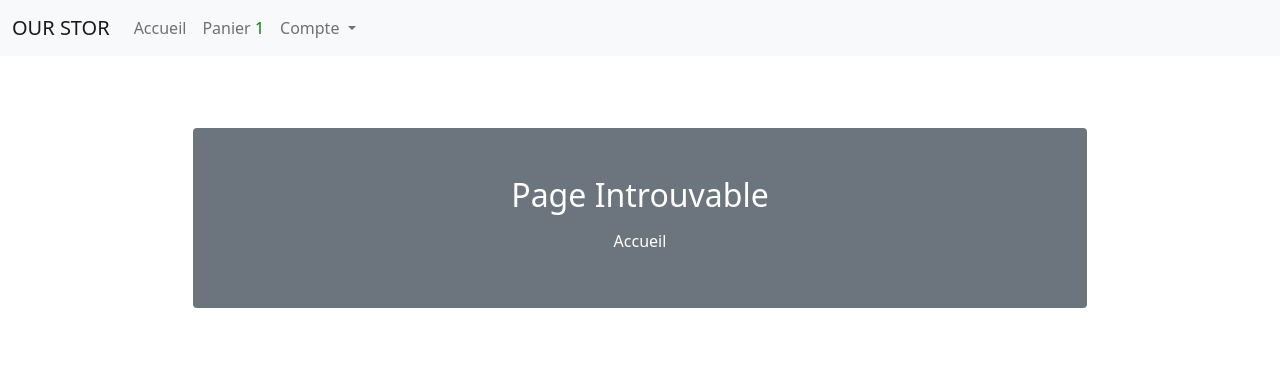
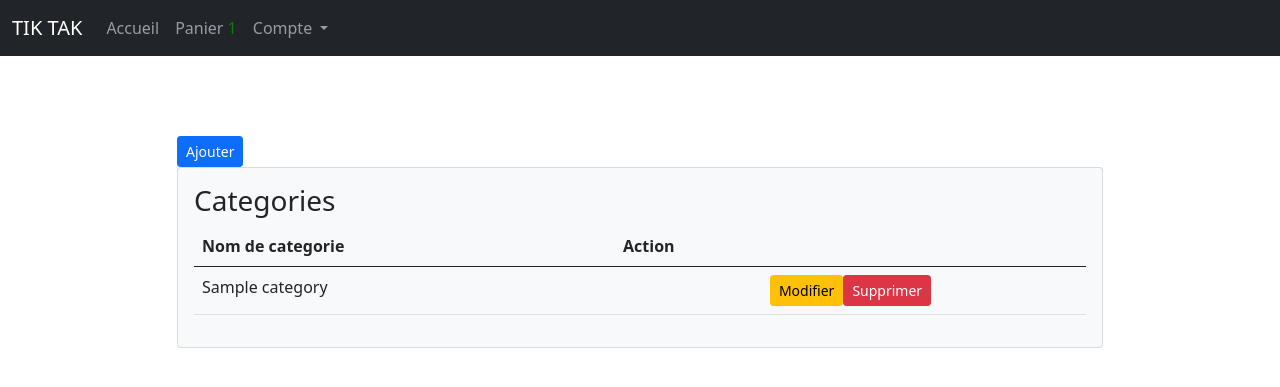
Before and after one commit to RajaeRs/ecommerce-web-app, a PHP site: page /ecommerce-web-app/categories in a window 1280 px wide. Shown: the top 387 px of the page. Run offline with PHP 8.4, Linux system fonts and the light colour scheme; the visitor is signed in with stand-in values (Sample User, id 1); tables that the repository leaves empty or names only in its code hold one stand-in row (values such as "Sample post"); some libraries are stand-ins or nearby versions.

Commit message:
all work are finished

```diff
--- a/controllers/CategoriesController.php
+++ b/controllers/CategoriesController.php
@@ -5,4 +5,30 @@ class CategoriesController{
         $categories = Category::getAll();
         return $categories;
     }
+
+    public function getCategorie(){
+        if(isset($_POST["cat_id"])){
+            $data = array(
+                'id' => $_POST["cat_id"]
+            );
+            $categorie = Category::getCategorieById($data);
+            return $categorie;
+        }
+    }
+
+    public function newCategorie(){
+        if(isset($_POST["submit"])){
+            $data = array(
+                "cat_title" => $_POST["cat_title"],
+            );
+            $result = Category::addCategorie($data);
+            if($result === "ok"){
+                Session::set("success","Categorie ajouté");
+                Redirect::to("categories");
+            }else{
+                echo $result;
+            }
+        }
+    }
+
 }
--- a/index.php
+++ b/index.php
@@ -6,12 +6,12 @@ require_once './controllers/HomeController.php';
 
 $home = new HomeController();
 
-$pages = ['home','cart','dashboard','updateProduct','deleteProduct','addProduct','emptycart','show','cancelcart','register','login','checkout','logout','products','orders','addOrder'];
+$pages = ['home','cart','dashboard','updateProduct','deleteProduct','addProduct','emptycart','show','cancelcart','register','login','checkout','logout','products','orders','addOrder','categories','addCategorie','deleteCategorie','updateCategorie'];
 
 if(isset($_GET['page'])){
     if(in_array($_GET['page'],$pages)){
         $page = $_GET['page'];
-        if($page === "dashboard" || $page === "deleteProduct" || $page === "updateProduct" || $page === "addProduct" || $page === "products" || $page === "orders"){
+        if($page === "dashboard" || $page === "deleteProduct" || $page === "updateProduct" || $page === "addProduct" || $page === "products" || $page === "orders" || $page === "categories" || $page === "addCategorie" || $page === "deletCategorie" || $page === "updateCategorie" ){
             if(isset($_SESSION['admin']) && $_SESSION['admin'] == true){
                 $admin = new AdminController();
                 $admin->index($page);
--- a/models/Category.php
+++ b/models/Category.php
@@ -7,4 +7,29 @@ class Category{
         $stmt->close();
         $stmt = null;
     }
+    static public function getCategorieById($data){
+        $id = $data['id'];
+        try{
+            $stmt = DB::connect()->prepare('SELECT * FROM categories WHERE cat_id = :id');
+            $stmt->execute(array(":id" => $id));
+            $categorie = $stmt->fetch(PDO::FETCH_OBJ);
+            return $categorie;
+            $stmt->close();
+            $stmt =null;
+        }catch(PDOException $ex){
+            echo "erreur " .$ex->getMessage();
+        }
+    }
+
+    static public function addCategorie($data){
+        $stmt = DB::connect()->prepare('INSERT INTO categories (cat_title) VALUES (:cat_title');
+        $stmt->bindParam(':cat_title',$data['cat_title']);
+        if($stmt->execute()){
+            return 'ok';
+        }else{
+            return 'error';
+        }
+        $stmt->close();
+        $stmt = null;
+    }
 }
--- /dev/null
+++ b/views/admin/categories.php
@@ -0,0 +1,51 @@
+<?php
+  if(isset($_SESSION['admin']) && $_SESSION['admin'] == true){
+    $data = new CategoriesController();
+    $categories = $data->getAllCategories();
+  }else{
+      Redirect::to("home");
+  }
+?>
+<div class="container">
+  <div class="row my-5">
+    <div class="col-md-10 mx-auto">
+        <div class="form-group">
+            <a href="<?php echo BASE_URL?>addCategorie" class="btn btn-primary btn-sm">
+                Ajouter
+            </a>
+        </div>
+        <form id="form" action="<?php echo BASE_URL?>updateCategorie" method="post">
+            <input type="hidden" name="cat_id" id="cat_id">
+        </form>
+        <form id="delete_form" action="<?php echo BASE_URL?>deleteCategorie" method="post">
+            <input type="hidden" name="delete_cat_id" id="delete_cat_id">
+        </form>
+        <div class="card bg-light p-3">
+            <table class="table table-hover table-inverse">
+                <h3 class="font-weight-bold">Categories</h3>
+                <thead>
+                    <tr>
+                        <th>Nom de categorie</th>
+                        <th>Action</th>
+                    </tr>
+                </thead>
+                <tbody>
+                    <?php foreach($categories as $categorie) :?>
+                    <tr>
+                        <td><?php echo $categorie["cat_title"];?></td>
+                        <td class="d-flex flex-row justify-content-center align-items-center">
+                            <a onclick="submitForm(<?php echo $categorie['cat_id'];?>)" class="btn btn-warning btn-sm mr-1">
+                                Modifier
+                            </a>
+                            <a onclick="deleteForm(<?php echo $categorie['cat_id'];?>)" class="btn btn-danger btn-sm">
+                                Supprimer
+                            </a>
+                        </td>
+                    </tr>
+                    <?php endforeach;?>
+                </tbody>
+            </table>
+        </div>
+    </div>
+  </div>
+</div>
--- a/views/includes/navbar.php
+++ b/views/includes/navbar.php
@@ -1,6 +1,6 @@
-<nav class="navbar navbar-expand-lg navbar-light bg-light">
+<nav class="navbar navbar-expand-lg navbar-dark bg-dark">
   <div class="container-fluid">
-    <a class="navbar-brand" href="<?php echo BASE_URL;?>">OUR STOR</a>
+    <a class="navbar-brand" href="<?php echo BASE_URL;?>">TIK TAK</a>
     <button class="navbar-toggler" type="button" data-bs-toggle="collapse" data-bs-target="#navbarSupportedContent" aria-controls="navbarSupportedContent" aria-expanded="false" aria-label="Toggle navigation">
       <span class="navbar-toggler-icon"></span>
     </button>
```
Also changed, not shown: views/admin/addCategorie.php (added, +39 -0 lines), views/admin/dashboard.php (+10 -0 lines), README.md, public/uploads/11508922466_412556168_1024x1024-1621911325.jpg (added), public/uploads/fe050d7182f250cbfaa8b43225445d47-1621732431.jpg (added), public/uploads/ftw1163_main-1621911632.jpg (added), public/uploads/ftw4025_main-1621911852.jpg (added), public/uploads/ftw4055_main-1621911449.jpg (added), public/uploads/s181415_main-1621911750.jpg (added).
